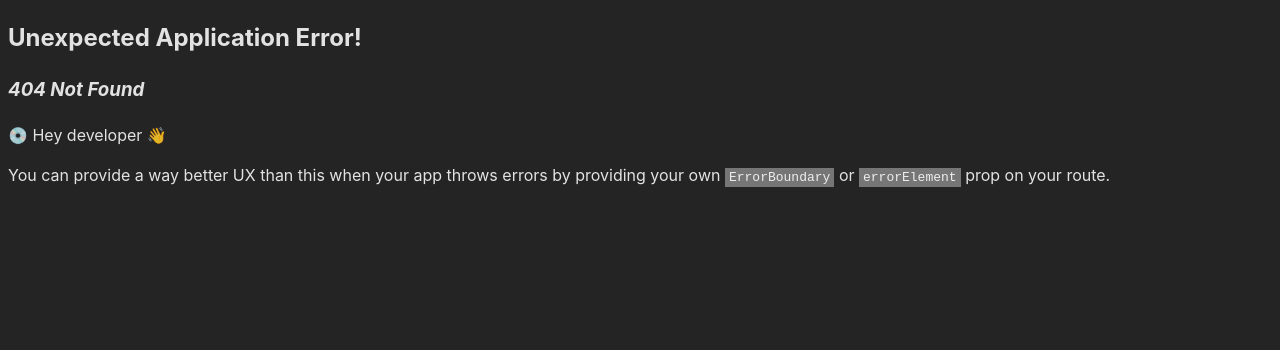
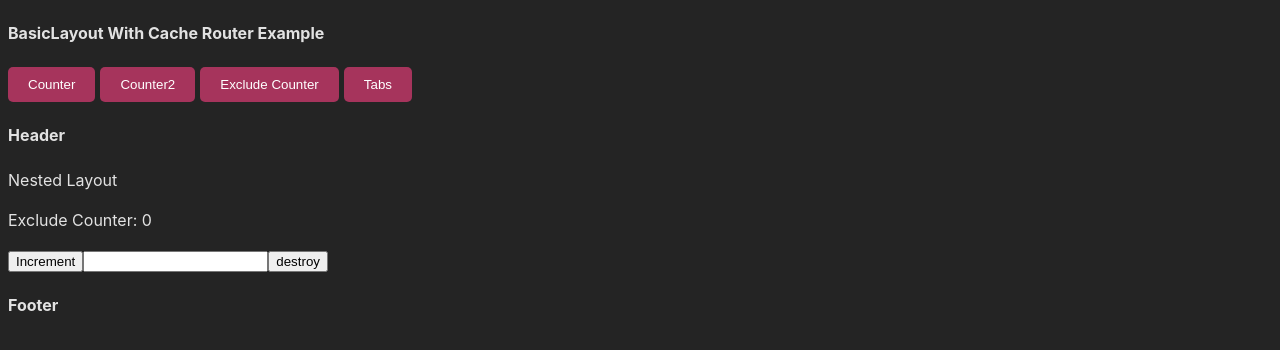
Before and after one commit to irychen/react-keepalive-demo, a React (Vite) app: page /#/exclude-counter in a window 1280 px wide. Before the commit this address had no page. Shown: the top 350 px of the page. Built offline with nearby package versions, Linux system fonts and the light colour scheme.

Commit message:
add: an exclude counter example

```diff
--- a/src/layouts/BasicLayout/index.tsx
+++ b/src/layouts/BasicLayout/index.tsx
@@ -27,13 +27,22 @@ function BasicLayoutWithCache() {
             }} >
                 <button className={'button'}>Counter2</button>
             </Link>
+            {/*exclude-counter*/}
+            <Link to={'/exclude-counter'} style={{
+                marginRight: 5,
+            }} >
+                <button className={'button'}>Exclude Counter</button>
+            </Link>
+
             <Link to={'/tabs'} style={{
                 marginRight: 5,
             }} >
                 <button className={'button'}>Tabs</button>
             </Link>
             <div>
-                <KeepAlive activeName={cacheKey} max={10} strategy={'LRU'}>
+                <KeepAlive activeName={cacheKey}
+                           exclude={[/\/exclude-counter/]}
+                           max={10} strategy={'LRU'}>
                     {outlet}
                 </KeepAlive>
             </div>
--- /dev/null
+++ b/src/pages/exclude-counter/index.tsx
@@ -0,0 +1,31 @@
+import { useState } from 'react';
+import { useKeepAliveContext, useOnActive } from '../../components/KeepaAliveProvider';
+
+
+function ExcludeCounter() {
+    const [count, setCount] = useState(0);
+
+    const { destroy } = useKeepAliveContext();
+
+    useOnActive((active) => {
+        console.log(`Counter active: ${active} Count: ${count}`);
+        return () => {
+            console.log(`Counter cleanup: ${active} Count: ${count}`);
+        }
+    });
+
+
+    return (
+        <div>
+            <p>Exclude Counter: {count}</p>
+            <button onClick={() => setCount(count + 1)}>Increment</button>
+            <input type="text" />
+
+            <button onClick={() => destroy()}>
+                destroy
+            </button>
+        </div>
+    );
+}
+
+export default ExcludeCounter;
--- a/src/router/index.tsx
+++ b/src/router/index.tsx
@@ -3,6 +3,7 @@ import TabsPage from '../pages/tabs';
 import HomeLayout from '../layouts/HomeLayout';
 import BasicLayoutWithCache from '../layouts/BasicLayout';
 import Counter from '../pages/counter';
+import ExcludeCounter from '../pages/exclude-counter';
 
 const router = createHashRouter([
     {
@@ -23,6 +24,10 @@ const router = createHashRouter([
                         path: 'counter',
                         element: <Counter/>,
                     },
+                    {
+                        path: 'exclude-counter',
+                        element: <ExcludeCounter />,
+                    }
                 ],
             },
             {
```
